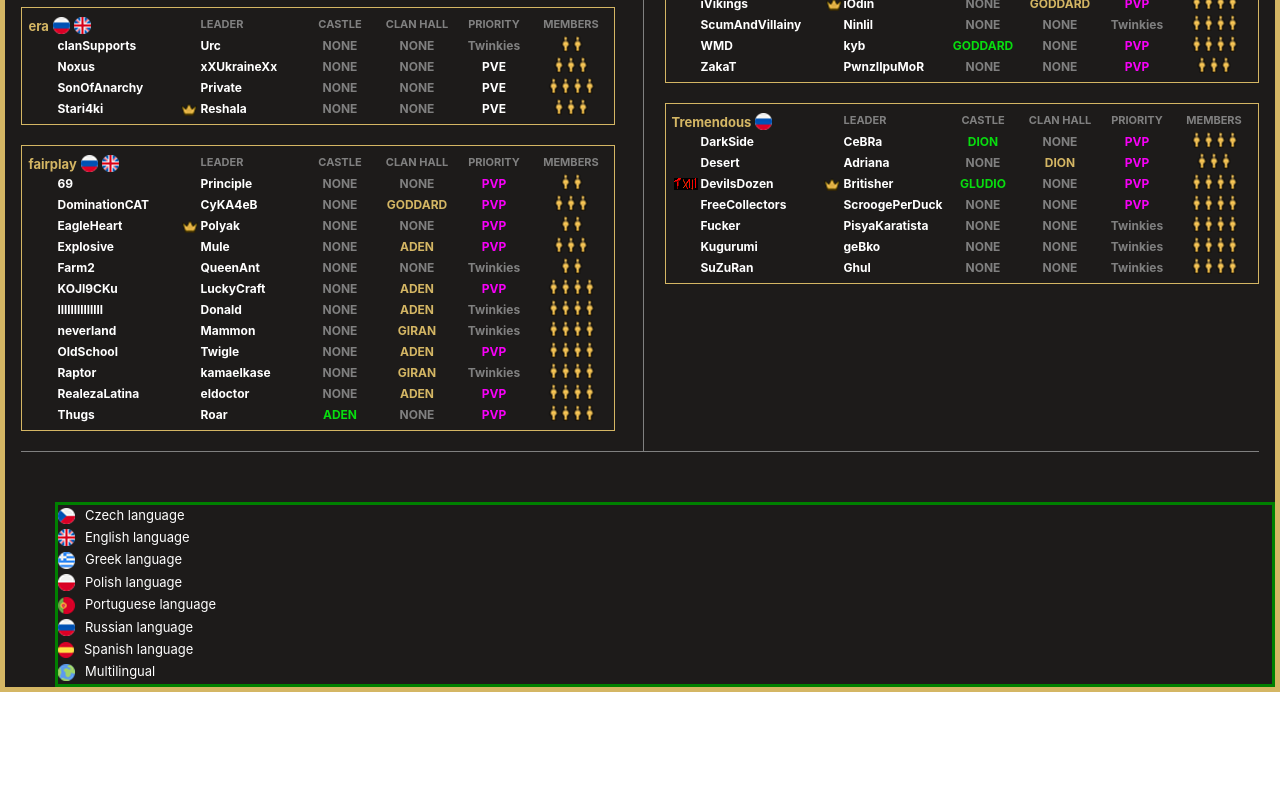
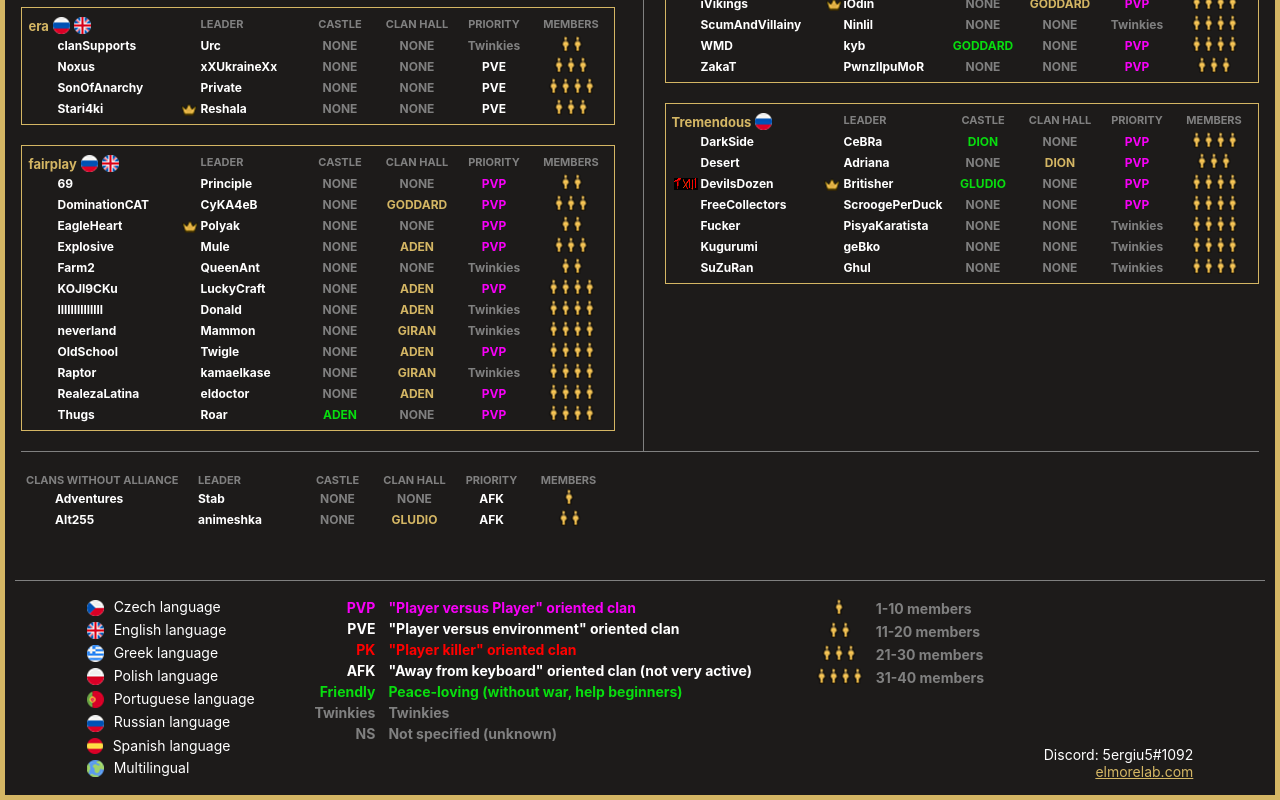
Before and after one commit to fatalitynt/elmore, a React (Create React App) app: page / in a window 1280 px wide. Shown: the part 712-1512 px from the top of the page. Before the commit the page ends 1404 px from the top, so only its background shows below. Built offline with nearby package versions, Linux system fonts and the light colour scheme.

Commit message:
Add footer

```diff
--- a/src/App.css
+++ b/src/App.css
@@ -44,6 +44,16 @@
     margin-bottom: 20px;
     padding: 5px;
     border-spacing: 0;
+}
+
+.randomClansTable {
+    margin: 20px;
+    border-spacing: 0;
+}
+
+.randomClanNameHeader {
+    width: 170px;
+    text-align: left;
 }
 
 .allyTableHeader {
@@ -121,24 +131,3 @@
 
 .empty {
 }
-
-.footer {
-    margin-top: 50px;
-    border: 3px solid green;
-    display: flex;
-    font-size: 13px;
-    margin-left: 50px;
-}
-
-.langLegend {
-    color: white;
-}
-
-.langLegendItem {
-    padding: 2px 0;
-}
-
-.langLegendItemIcon {
-    vertical-align: middle;
-    padding-bottom: 1px;
-}
--- a/src/App.js
+++ b/src/App.js
@@ -14,6 +14,7 @@ import lang_ru from './images/lang/lang_ru.png';
 import lang_sp from './images/lang/lang_sp.png';
 import lang_multi from './images/lang/lang_multi.png';
 import crown from './images/crown.png';
+import Footer from './footer/Footer';
 
 const populationImages = [population1, population2, population3, population4];
 
@@ -27,8 +28,9 @@ function App() {
       </div>
       <div className="content">
         {renderAllies(data)}
+        {renderRandomClans(data.clans)}
       </div>
-      {renderFooter()}
+      {Footer()}
     </div>
   );
 }
@@ -47,6 +49,28 @@ function renderAllies() {
       </div>
     );
   }
+}
+
+function renderRandomClans(clans) {
+  return (
+    <div>
+      <table className="randomClansTable">
+        <thead className="allyTableHeader">
+          <tr>
+            <th className="randomClanNameHeader" colSpan={3}>CLANS WITHOUT ALLIANCE</th>
+            <th className="clHeader">LEADER</th>
+            <th className="otherColumn">CASTLE</th>
+            <th className="otherColumn">CLAN HALL</th>
+            <th className="otherColumn">PRIORITY</th>
+            <th className="otherColumn">MEMBERS</th>
+          </tr>
+        </thead>
+        <tbody>
+          {clans.map((clan, idx) => renderClan(clan, idx))}
+        </tbody>
+      </table>
+    </div>
+  );
 }
 
 function renderAlly(ally, idx) {
@@ -106,32 +130,25 @@ function getGoalClassName(value) {
 
 function getLanguageIconByCode(code) {
   switch (code) {
-    case "cz": return lang_cz;
-    case "en": return lang_en;
-    case "gr": return lang_gr;
-    case "pol": return lang_pol;
-    case "por": return lang_por;
-    case "ru": return lang_ru;
-    case "sp": return lang_sp;
-    case "multi": return lang_multi;
-    default: return null;
+    case "cz":
+      return lang_cz;
+    case "en":
+      return lang_en;
+    case "gr":
+      return lang_gr;
+    case "pol":
+      return lang_pol;
+    case "por":
+      return lang_por;
+    case "ru":
+      return lang_ru;
+    case "sp":
+      return lang_sp;
+    case "multi":
+      return lang_multi;
+    default:
+      return null;
   }
-}
-
-const lang_icons = [lang_cz, lang_en, lang_gr, lang_pol, lang_por, lang_ru, lang_sp, lang_multi];
-const lang_names = ["Czech language", "English language", "Greek language", "Polish language", "Portuguese language", "Russian language", "Spanish language", "Multilingual"];
-
-function renderFooter() {
-  return (<div className="footer">
-    <div className="langLegend">
-      {lang_icons.map((icon, idx) => {
-        return <div className="langLegendItem" key={idx}>
-          <img className="langLegendItemIcon" src={icon} alt={lang_names[idx]}/>
-          <span style={{paddingLeft: 10}}>{lang_names[idx]}</span>
-        </div>
-      })}
-    </div>
-  </div>);
 }
 
 function findLeftColumnAlliesNb(allies) {
--- a/src/data.json
+++ b/src/data.json
@@ -609,20 +609,20 @@
   ],
   "clans": [
     {
-      "name": "NoRegret000",
-      "clName": "FastMoney",
+      "name": "Adventures",
+      "clName": "Stab",
       "castle": "NONE",
       "clanHall": "NONE",
-      "goal": "PVE",
-      "population": "3"
+      "goal": "AFK",
+      "population": "1"
     },
     {
-      "name": "NoRegret001",
-      "clName": "FastMoney2",
+      "name": "Alt255",
+      "clName": "animeshka",
       "castle": "NONE",
-      "clanHall": "NONE",
-      "goal": "PVE",
-      "population": "4"
+      "clanHall": "GLUDIO",
+      "goal": "AFK",
+      "population": "2"
     }
   ]
 }
--- /dev/null
+++ b/src/footer/Footer.css
@@ -0,0 +1,51 @@
+.footer {
+    margin: 50px 10px 0;
+    padding: 15px;
+    border-top: 1px solid #808080;
+    display: flex;
+    justify-content: space-evenly;
+    font-size: 14px;
+}
+
+.langLegend {
+    color: white;
+}
+
+.langLegendItem {
+    padding: 2px 0;
+}
+
+.langLegendItemIcon {
+    vertical-align: middle;
+    padding-bottom: 1px;
+}
+
+.priorityMarkers {
+}
+
+.priorityMarkersLetters {
+    text-align: right;
+    padding-right: 10px;
+}
+
+.priorityMarkersMeaning {
+    text-align: left;
+}
+
+.populationLegend {
+}
+
+.populationMeaning {
+    text-align: left;
+    padding-left: 10px;
+}
+
+.aboutLegend {
+    color: white;
+    text-align: right;
+    align-self: flex-end;
+}
+
+.aboutLink {
+    color: #d4b664;
+}
--- /dev/null
+++ b/src/footer/Footer.js
@@ -0,0 +1,117 @@
+import './Footer.css';
+import lang_cz from "../images/lang/lang_cz.png";
+import lang_en from "../images/lang/lang_en.png";
+import lang_gr from "../images/lang/lang_gr.png";
+import lang_pol from "../images/lang/lang_pol.png";
+import lang_por from "../images/lang/lang_por.png";
+import lang_ru from "../images/lang/lang_ru.png";
+import lang_sp from "../images/lang/lang_sp.png";
+import lang_multi from "../images/lang/lang_multi.png";
+
+import population1 from './../images/population/population1.png';
+import population2 from './../images/population/population2.png';
+import population3 from './../images/population/population3.png';
+import population4 from './../images/population/population4.png';
+
+const lang_icons = [lang_cz, lang_en, lang_gr, lang_pol, lang_por, lang_ru, lang_sp, lang_multi];
+const lang_names = ["Czech language", "English language", "Greek language", "Polish language", "Portuguese language", "Russian language", "Spanish language", "Multilingual"];
+
+function Footer() {
+  return (
+    <div className="footer">
+      {renderLanguages()}
+      {renderPriorityMarkers()}
+      {renderPopulation()}
+      {renderAbout()}
+    </div>
+  );
+}
+
+function renderLanguages() {
+  return (
+    <div className="langLegend">
+      {lang_icons.map((icon, idx) => {
+        return <div className="langLegendItem" key={idx}>
+          <img className="langLegendItemIcon" src={icon} alt={lang_names[idx]}/>
+          <span style={{paddingLeft: 10}}>{lang_names[idx]}</span>
+        </div>
+      })}
+    </div>
+  );
+}
+
+function renderPriorityMarkers() {
+  return (
+    <div className="priorityMarkers">
+      <table>
+        <tbody>
+        <tr style={{color: "#f700f7"}}>
+          <th className="priorityMarkersLetters">PVP</th>
+          <th className="priorityMarkersMeaning">"Player versus Player" oriented clan</th>
+        </tr>
+        <tr style={{color: "white"}}>
+          <th className="priorityMarkersLetters">PVE</th>
+          <th className="priorityMarkersMeaning">"Player versus environment" oriented clan</th>
+        </tr>
+        <tr style={{color: "red"}}>
+          <th className="priorityMarkersLetters">PK</th>
+          <th className="priorityMarkersMeaning">"Player killer" oriented clan</th>
+        </tr>
+        <tr style={{color: "white"}}>
+          <th className="priorityMarkersLetters">AFK</th>
+          <th className="priorityMarkersMeaning">"Away from keyboard" oriented clan (not very active)</th>
+        </tr>
+        <tr style={{color: "#08dd0f"}}>
+          <th className="priorityMarkersLetters">Friendly</th>
+          <th className="priorityMarkersMeaning">Peace-loving (without war, help beginners)</th>
+        </tr>
+        <tr>
+          <th className="priorityMarkersLetters">Twinkies</th>
+          <th className="priorityMarkersMeaning">Twinkies</th>
+        </tr>
+        <tr>
+          <th className="priorityMarkersLetters">NS</th>
+          <th className="priorityMarkersMeaning">Not specified (unknown)</th>
+        </tr>
+        </tbody>
+      </table>
+    </div>
+  );
+}
+
+function renderPopulation() {
+  return (
+    <div className="populationLegend">
+      <table>
+        <tr>
+          <th><img src={population1} alt="1-10"/></th>
+          <th className="populationMeaning">1-10 members</th>
+        </tr>
+        <tr>
+          <th><img src={population2} alt="11-20"/></th>
+          <th className="populationMeaning">11-20 members</th>
+        </tr>
+        <tr>
+          <th><img src={population3} alt="21-30"/></th>
+          <th className="populationMeaning">21-30 members</th>
+        </tr>
+        <tr>
+          <th><img src={population4} alt="31-40"/></th>
+          <th className="populationMeaning">31-40 members</th>
+        </tr>
+      </table>
+    </div>
+  );
+}
+
+function renderAbout() {
+  return (
+    <div className="aboutLegend">
+      <div>{"Discord: 5ergiu5#1092"}</div>
+      <a href="elmorelab.com" className="aboutLink">{"elmorelab.com"}</a>
+    </div>
+  );
+
+}
+
+export default Footer;
```
